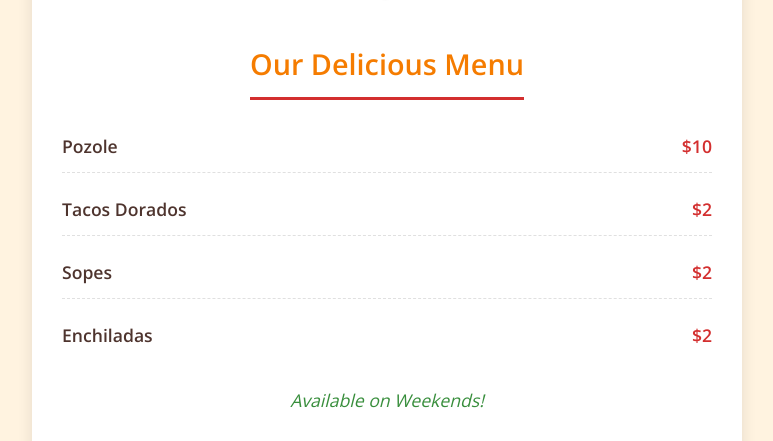
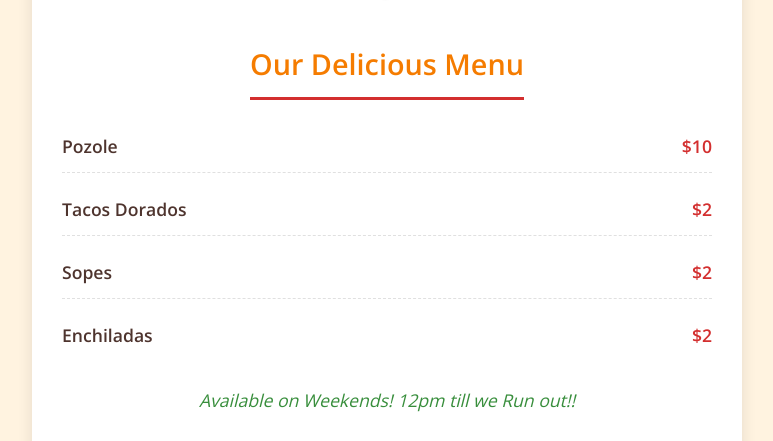
Before and after one commit to LionCrowDD/Mama-Chayo-s-Kitchen-, a plain HTML site: page index.html in a window 1280 px wide. Shown: the part 356-797 px from the top of the page, without its empty margins (253-1026 px from the left). Drawn offline with nearby package versions, Linux system fonts and the light colour scheme.

Commit message:
Update index.html

```diff
--- a/index.html
+++ b/index.html
@@ -148,7 +148,7 @@
             </li>
         </ul>
 
-        <p class="availability">Available on Weekends!</p>
+        <p class="availability">Available on Weekends! 12pm till we Run out!!</p>
 
         <p class="address">Visit us at:<br>
            317 Barson St,<br>
```
